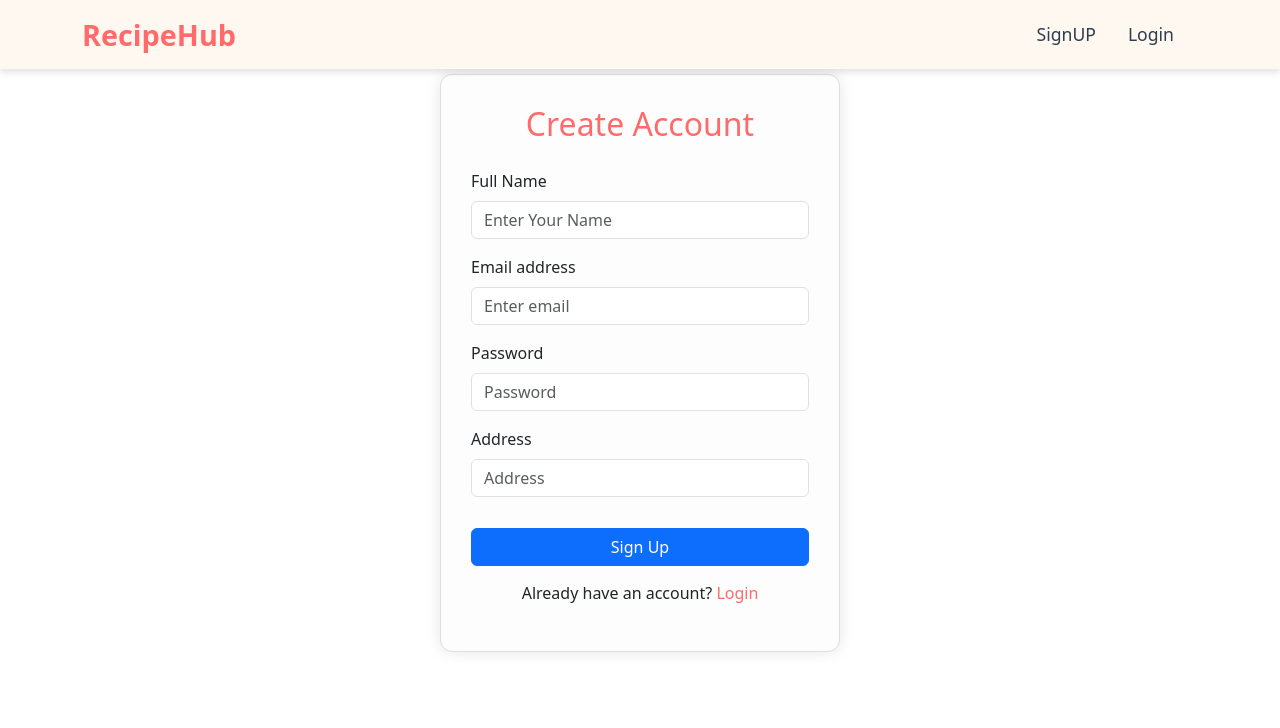
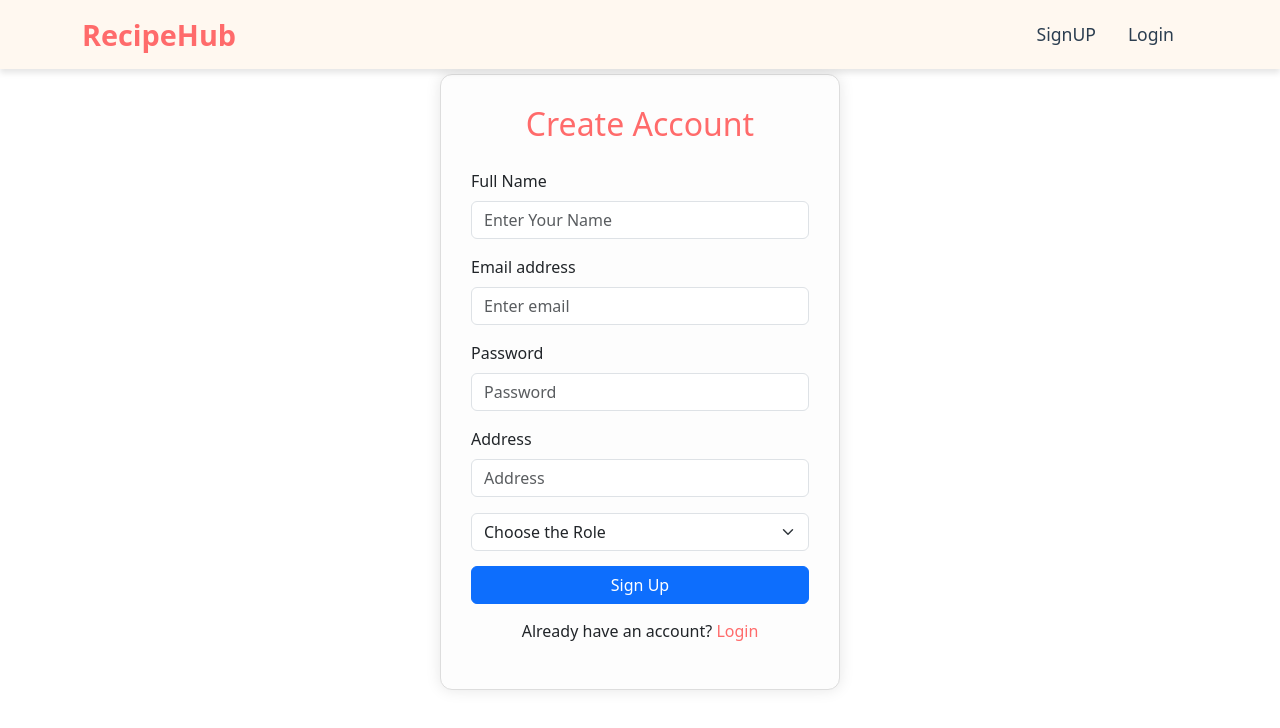
Before and after one commit to Vineeth1512/forms-example-1, a React (Vite) app: page /signup in a window 1280 px wide. Shown: the top 728 px of the page. Built offline with nearby package versions, Linux system fonts and the light colour scheme.

Commit message:
added role

```diff
--- a/src/Components/Dashboard/Dashboard.jsx
+++ b/src/Components/Dashboard/Dashboard.jsx
@@ -18,6 +18,7 @@ const Dashboard = () => {
       <div className="dashboard-card">
         <p><span className="label">Name:</span> {localData.name}</p>
         <p><span className="label">Email:</span> {localData.email}</p>
+        <p><span className="label">Role:</span> {localData.role}</p>
         <p><span className="label">Address:</span> {localData.address}</p>
       </div>
     </div>
--- a/src/Components/SignUp/Signup.jsx
+++ b/src/Components/SignUp/Signup.jsx
@@ -10,7 +10,8 @@ export const Signup = () => {
     name: "",
     email: "",
     password: "",
-    address: ""
+    address: "",
+    role:""
   })
 
   const navigate = useNavigate();
@@ -55,6 +56,12 @@ export const Signup = () => {
               onChange={(e) => setSignupDetails({ ...signupDetails, address: e.target.value })}
             />
           </Form.Group>
+          <Form.Select aria-label="Default select example"  onChange={(e) => setSignupDetails({ ...signupDetails, role: e.target.value })}>
+      <option>Choose the Role</option>
+      <option value="patient">Patient</option>
+      <option value="donor">Donor</option>
+
+    </Form.Select>
 
           <Button variant="primary" type="submit" className="w-100">
             Sign Up
```
